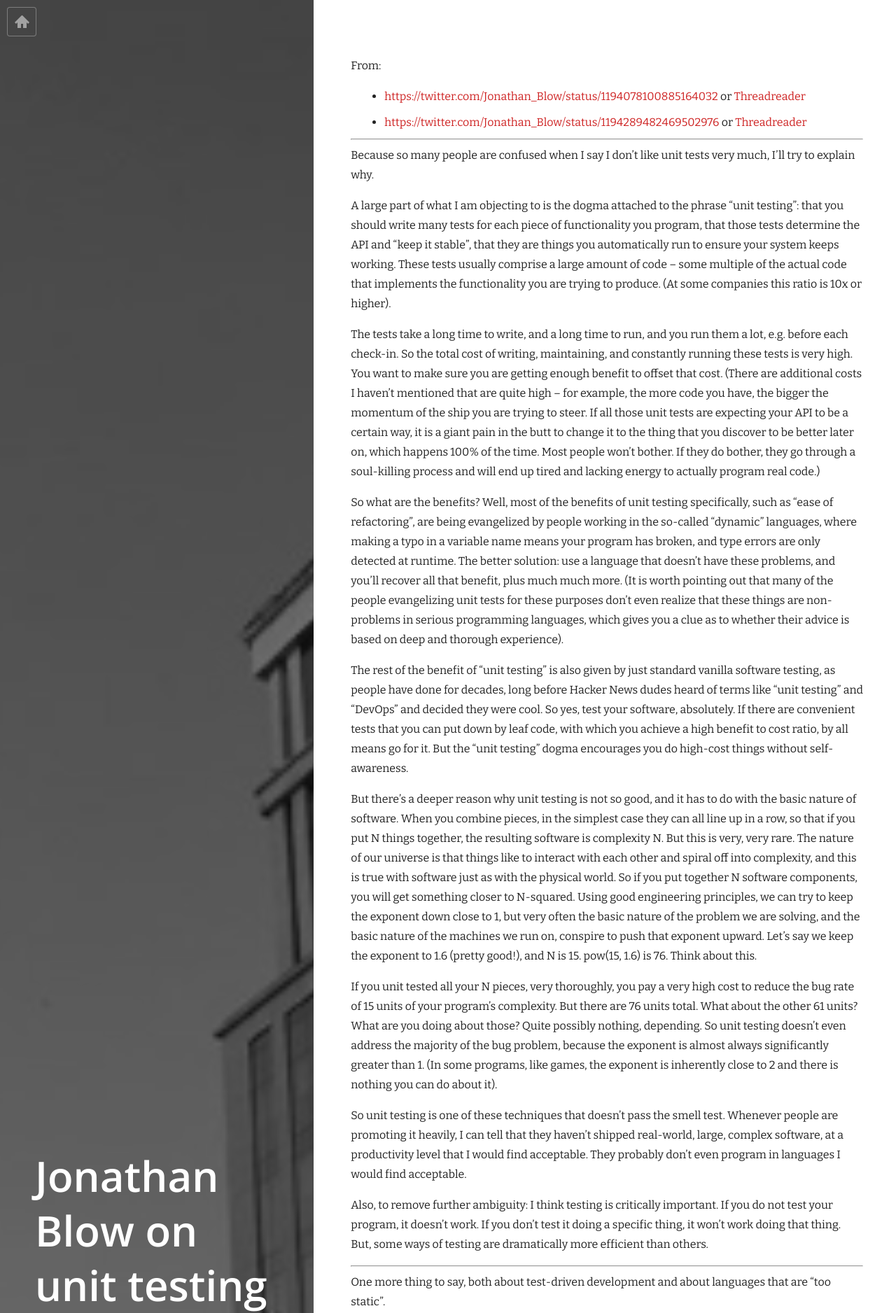
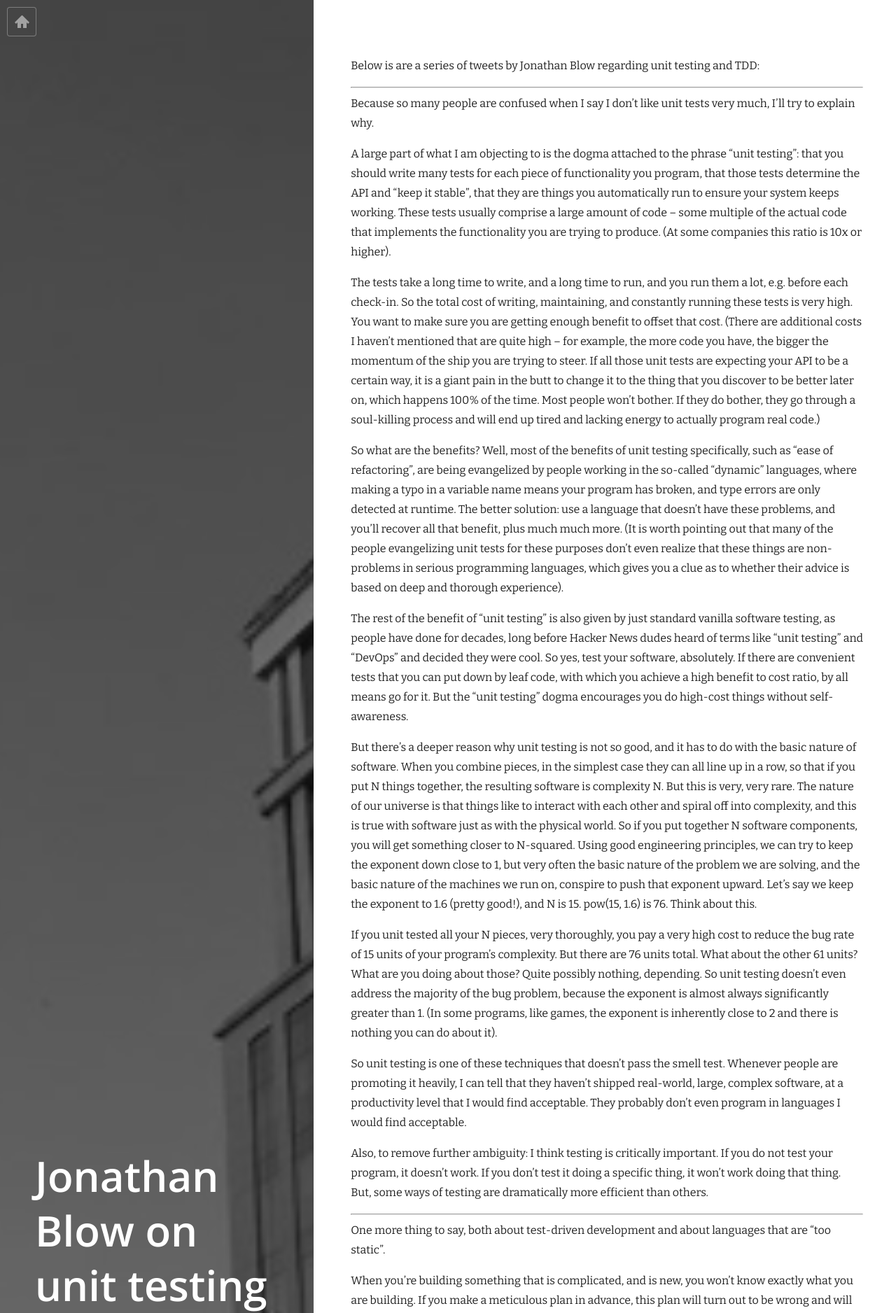
Before and after one commit to RudraNilBasu/blog_v2, a Jekyll site: the page built from _posts/2019-11-15-unit-testing-and-tdd.md, in a window 1280 px wide. Shown: the top 1876 px of the page at 70% size. Built offline with Jekyll 4.4.1, drawn with Linux system fonts in a browser that asks for light colours; nearby versions of some CDN libraries; Markdown is read by kramdown in place of the engine named in the settings; some of the changed text lies outside the part shown.

Commit message:
_posts: Decent formatting
Signed-off-by: Rudra Nil Basu <rudra.n.basu@gmail.com>

```diff
--- a/_posts/2019-11-15-unit-testing-and-tdd.md
+++ b/_posts/2019-11-15-unit-testing-and-tdd.md
@@ -6,11 +6,9 @@
 featured_image: /images/post_1.png
 ---
 
-From:
-- [https://twitter.com/Jonathan_Blow/status/1194078100885164032](https://twitter.com/Jonathan_Blow/status/1194078100885164032) or [Threadreader](https://threadreaderapp.com/thread/1194078100885164032.html)
-- [https://twitter.com/Jonathan_Blow/status/1194289482469502976](https://twitter.com/Jonathan_Blow/status/1194289482469502976) or [Threadreader](https://threadreaderapp.com/thread/1194289482469502976.html)
+Below is are a series of tweets by Jonathan Blow regarding unit testing and TDD:
 
----------
+---
 
 Because so many people are confused when I say I don't like unit tests very much, I'll try to explain why.
 
```
Also changed, not shown: other parts of _posts/2019-11-15-unit-testing-and-tdd.md (+6 -0 lines).
